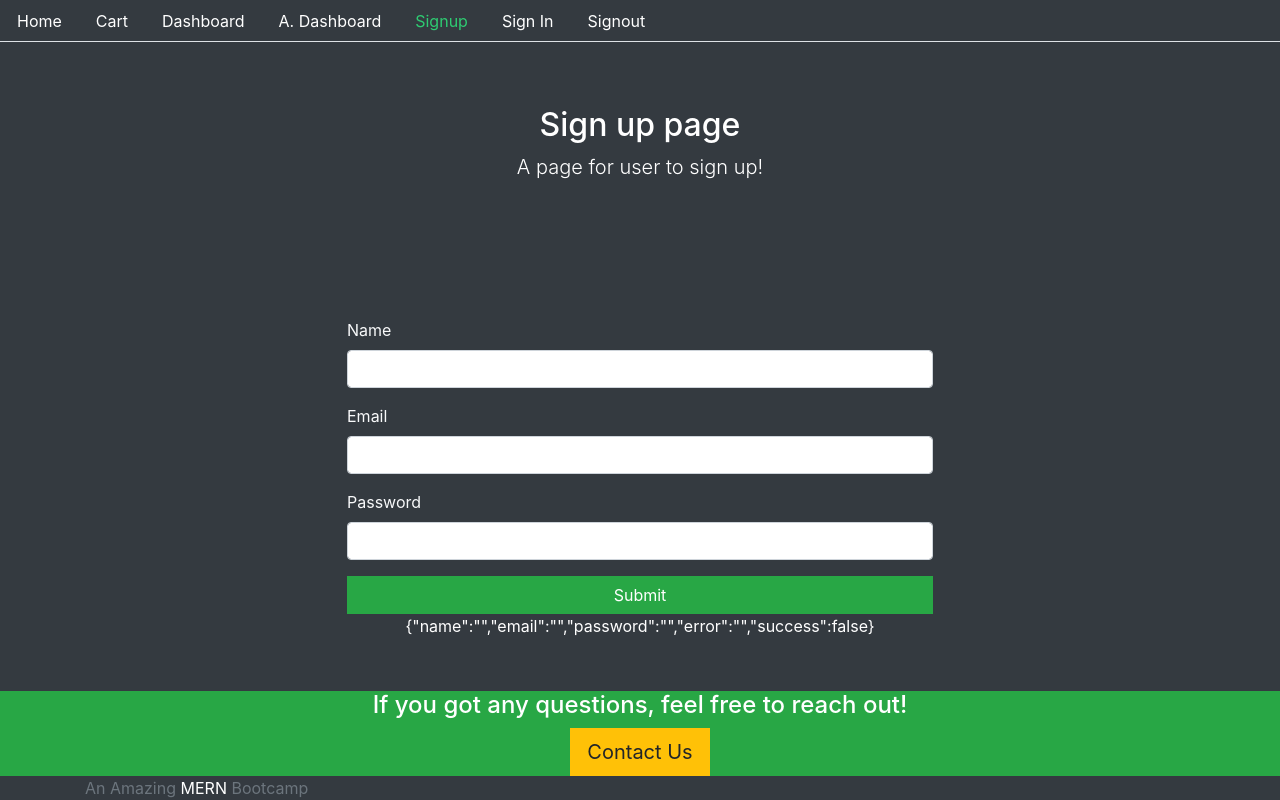
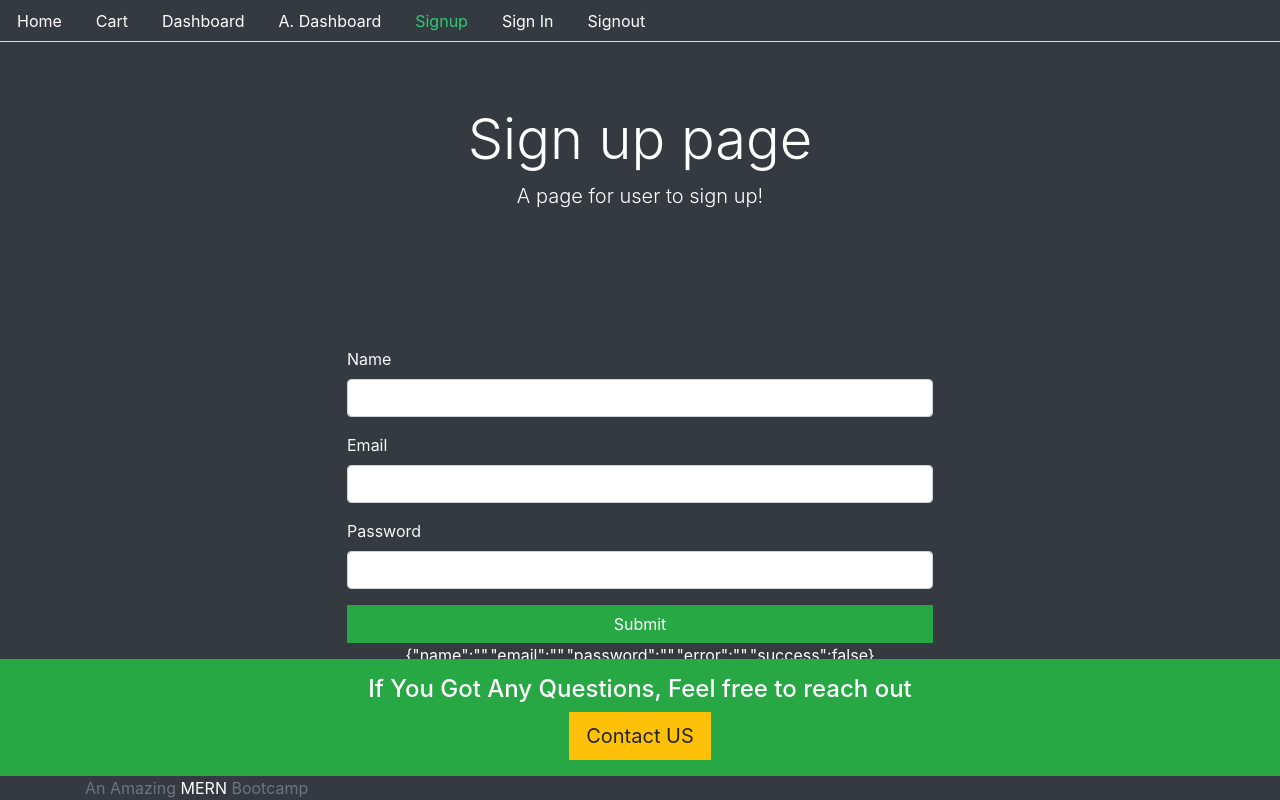
Before and after one commit to jyotiprakash111/MERN-REACT, a React (Create React App) app: page /signup in a window 1280 px wide. Built offline with nearby package versions, Linux system fonts and the light colour scheme.

Commit message:
modified

```diff
--- a/src/core/Base.js
+++ b/src/core/Base.js
@@ -1,9 +1,44 @@
 import React from "react";
 import Menu from "./Menu";
 
+// const Base = ({
+//   title = "My Title",
+//   description = "My desription",
+//   className = "bg-dark text-white p-4",
+//   children
+// }) => (
+//   <div>
+//     <Menu />
+//     <div className="container-fluid">
+//       <div className="jumbotron bg-dark text-white text-center">
+//         <h2 className="display-6">{title}</h2>
+//         <p className="lead">{description}</p>
+//       </div>
+//       <div className={className}>{children}</div>
+//     </div>
+//     <footer className="footer bg-dark mt-auto py-6">
+//       <div className="container-fluid bg-success text-white text-center p-9">
+//         <h4>If you got any questions, feel free to reach out!</h4>
+//         <button className="btn btn-warning btn-lg">Contact Us</button>
+//       </div>
+//       <div className="container">
+//         <span className="text-muted">
+//           An Amazing <span className="text-white">MERN</span> Bootcamp
+//         </span>
+//       </div>
+//     </footer>
+//   </div>
+// );
+
+// export default Base;
+
+// import React from 'react';
+// import Menu from './Menu';
+
+
 const Base = ({
-  title = "My Title",
-  description = "My desription",
+    title = "My Tittle",
+    description = "My Description",
     className = "bg-dark text-white p-4",
     children
 }) => (
@@ -11,15 +46,15 @@ const Base = ({
             <Menu />
             <div className="container-fluid">
                 <div className="jumbotron bg-dark text-white text-center">
-        <h2 className="display-6">{title}</h2>
+                    <h2 className="display-4">{title}</h2>
                     <p className="lead">{description}</p>
                 </div>
                 <div className={className}>{children}</div>
             </div>
-    <footer className="footer bg-dark mt-auto py-6">
-      <div className="container-fluid bg-success text-white text-center py-9">
-        <h4>If you got any questions, feel free to reach out!</h4>
-        <button className="btn btn-warning btn-lg">Contact Us</button>
+            <footer className="footer bg-dark mt-auto pu-3">
+                <div className="container-fluid bg-success text-white text-center p-3">
+                    <h4>If You Got Any Questions, Feel free to reach out</h4>
+                    <button className="btn btn-warning btn-lg">Contact US</button>
                 </div>
                 <div className="container">
                     <span className="text-muted">
```
Lines whose indentation alone changed are shown as unchanged.
